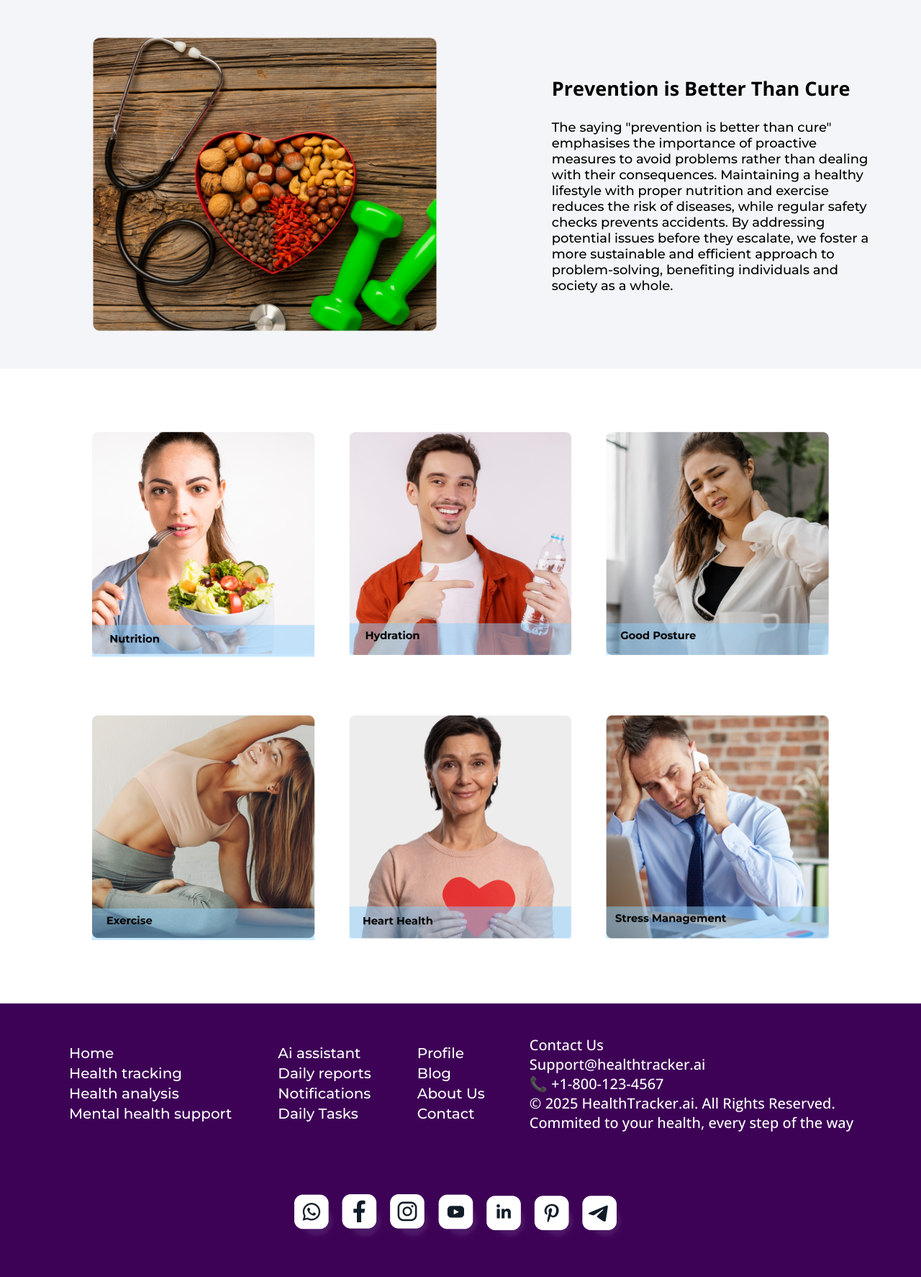
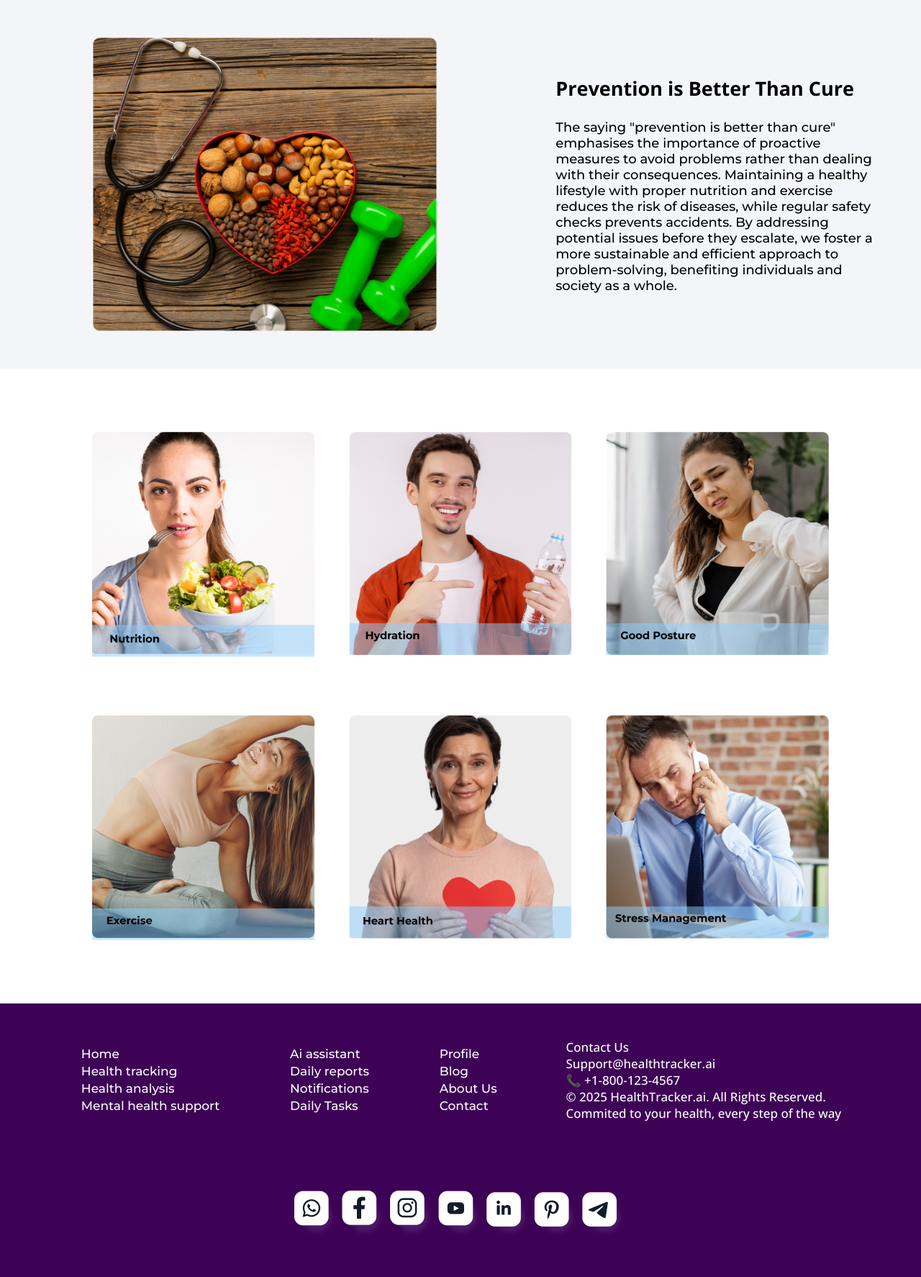
Before and after one commit to sahanangadi39/Health-tracker-web-application, a PHP site: page /Blog.php in a window 1280 px wide. Shown: the part 45-1819 px from the top of the page at 72% size. Run offline with PHP 8.4, Linux system fonts and the light colour scheme.

Commit message:
updated blog

```diff
--- a/Css/Blog.css
+++ b/Css/Blog.css
@@ -6,8 +6,8 @@
 
 /* upper section  */
 #preventationcontainer {
-    width: 99%;
-    height: fit-content;
+    width: 100%;
+    /* height: fit-content; */
     background-color: #F4F5F8;
     display: flex;
     justify-content: center;
@@ -18,6 +18,10 @@
     display: flex;
     scale: 0.9;
     margin: auto auto auto 93px;
+}
+.blogleftimage img{
+    height: fit-content;
+    width: 100%;
 }
 
 #preventationcontainer .blogrightcontent {
--- a/Css/footer.css
+++ b/Css/footer.css
@@ -15,7 +15,7 @@ footer {
     flex-direction: column;
     margin: auto;
     color: white;
-    font-size: 20px;
+    font-size: 17px;
     font-family: "Montserrat", serif !important;
     font-weight: 500;
 }
@@ -25,7 +25,7 @@ footer {
     text-decoration: none;
     font-family: "Montserrat", serif !important;
     font-weight: 500;
-    font-size: 20px;
+    font-size: 17px;
     margin: 2px;
 }
 
--- a/home.php
+++ b/home.php
@@ -21,6 +21,7 @@
     <div class="dash">
 
     </div>
+    <?php require 'footer.php'; ?>
 </body>
 
 </html>
```
